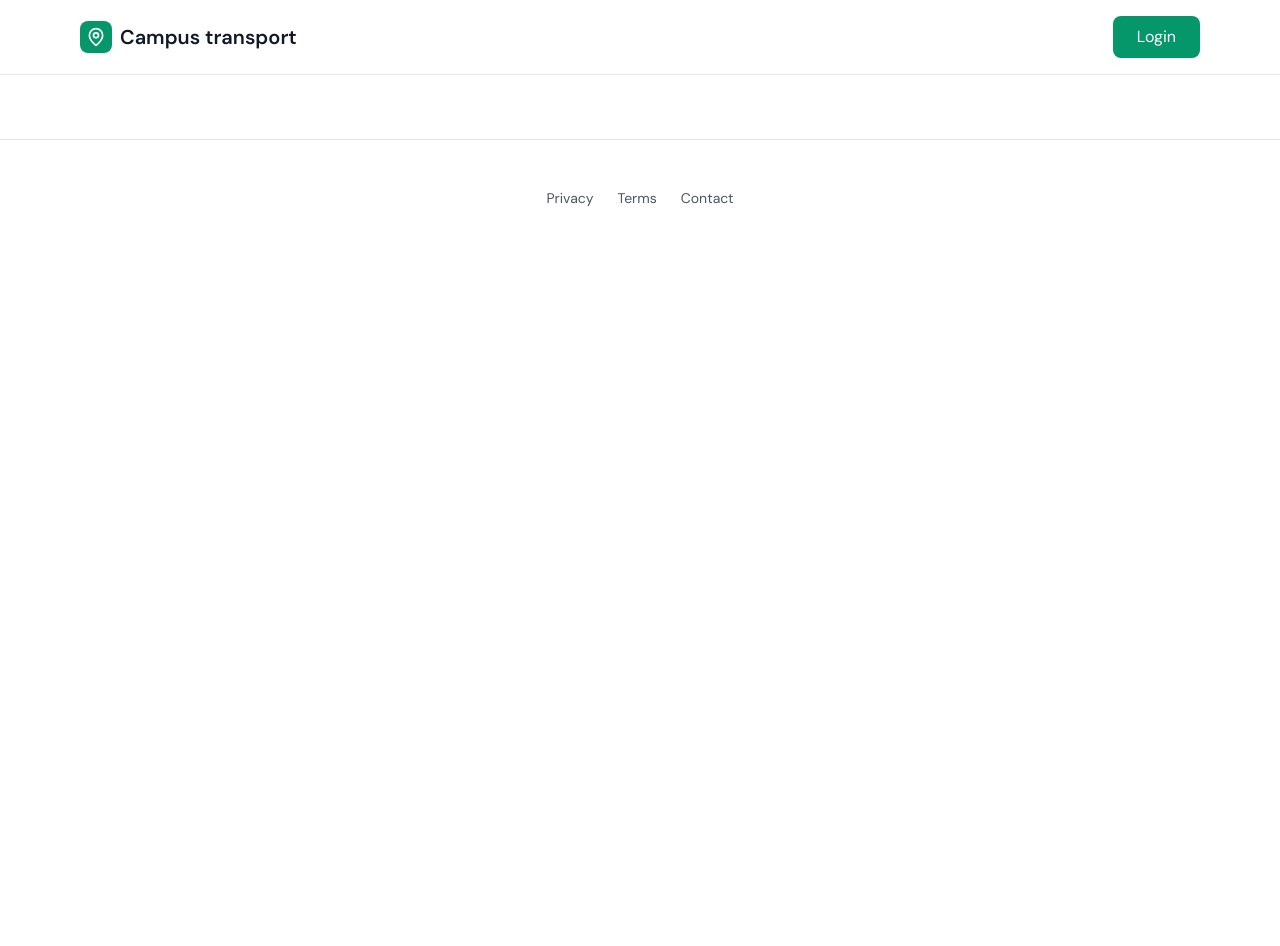
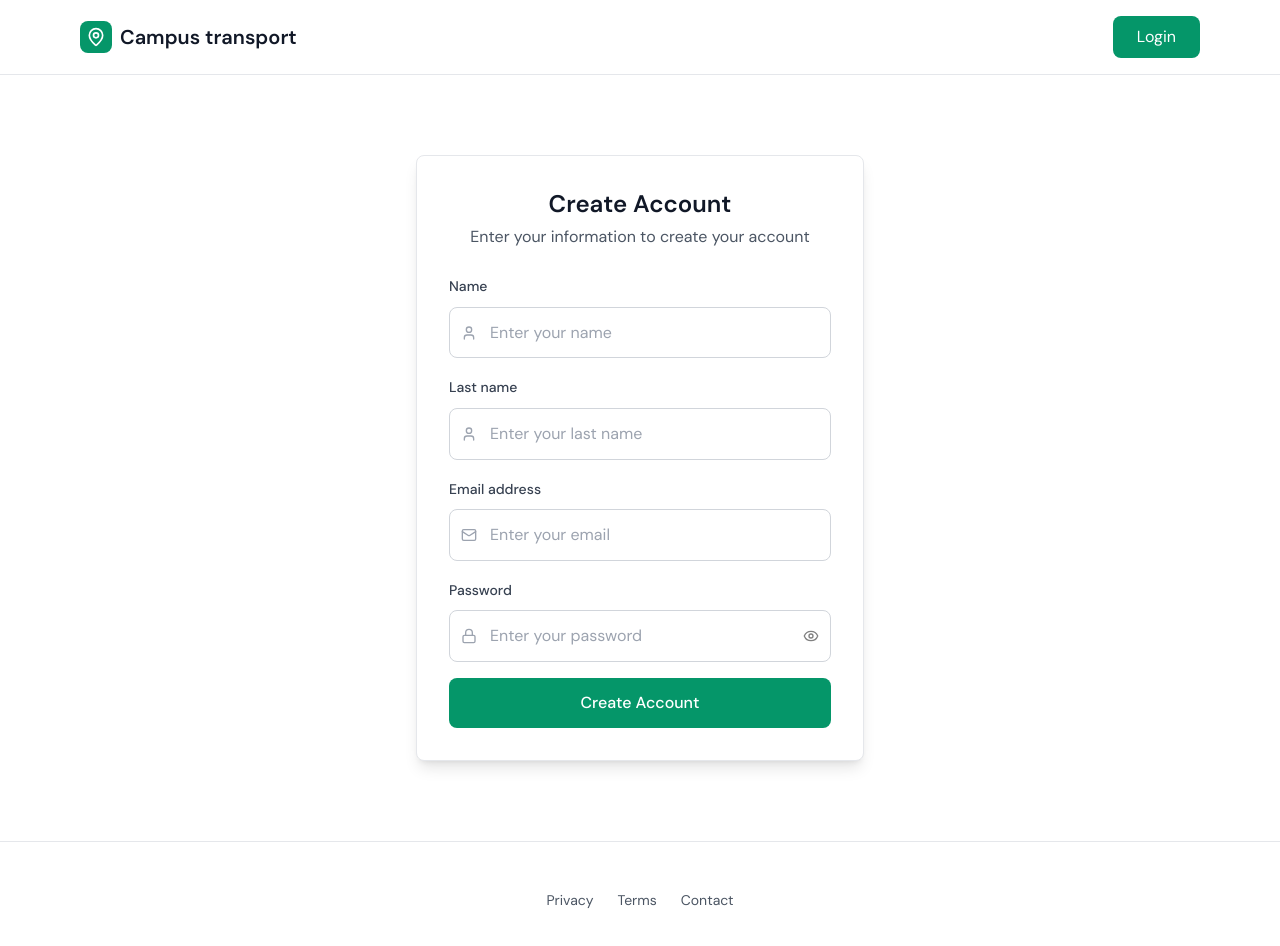
Before and after one commit to Uni-Mov/rl-campus-transport, a React (Vite) app in the folder frontend/: page /register in a window 1280 px wide. Shown: the top 946 px of the page. Before the commit the page ends 800 px from the top, so only its background shows below. Built offline with nearby package versions, Linux system fonts and the light colour scheme.

Commit message:
add page register and their hooks

```diff
--- a/frontend/src/pages/register/Register.tsx
+++ b/frontend/src/pages/register/Register.tsx
@@ -1,3 +1,9 @@
+import { RegisterForm } from "./organisms/RegisterForm";
 export default function Register(){
-    return (<> </>)
+    return (
+    <main className="flex items-center justify-center px-4 py-12">
+     <div className="w-full max-w-md">
+              <RegisterForm />
+     </div>
+    </main>)
 }
--- /dev/null
+++ b/frontend/src/pages/register/hooks/useRegister.ts
@@ -0,0 +1,57 @@
+import { useState } from "react";
+import { useNavigate } from "react-router-dom";
+import { useAuth } from "@/hooks/useAuth";
+
+export const useRegister = () => {
+
+  const [error, setError] = useState("");
+  const [showPassword, setShowPassword] = useState(false);
+  const [showConfirmPassword, setShowConfirmPassword] = useState(false);
+  const navigate = useNavigate();
+  const { register } = useAuth();
+
+  const validatePassword = (password: string): boolean => {
+
+    if (password.length < 8) {
+      setError("Password must be at least 8 characters long");
+      return false;
+    }
+    return true;
+  };
+
+  const handleSubmit = (e: React.FormEvent) => {
+    e.preventDefault();
+    const formData = new FormData(e.target as HTMLFormElement);
+    const name = formData.get('username') as string;
+    const lastname = formData.get('lastname') as string;
+    const email = formData.get('email') as string;
+    const password = formData.get('password') as string;
+    if (!validatePassword(password)) {
+      return;
+    }
+    setError("");
+    register(name, lastname, email, password)
+    .then((success) => {
+    if (success) {
+      navigate("/login");
+    } else {
+      setError("An error occurred while registering");
+    }
+   })
+  .catch((error) => {
+    console.error(error);
+    setError("An unexpected error occurred");
+  });
+
+  };
+
+  return {
+    showPassword,
+    setShowPassword,
+    showConfirmPassword,
+    setShowConfirmPassword,
+    validatePassword,
+    handleSubmit,
+    error
+  };
+};
--- /dev/null
+++ b/frontend/src/pages/register/organisms/RegisterForm.tsx
@@ -0,0 +1,114 @@
+import { Eye, Lock, Mail, User } from 'lucide-react';
+import { Alert, AlertTitle } from "@/components/ui/alert";
+import { OctagonAlert } from "lucide-react";
+import { useRegister } from "../hooks/useRegister";
+
+export function RegisterForm() {
+  const {
+    showPassword,
+    setShowPassword,
+    error,
+    handleSubmit
+  } = useRegister();
+
+  return (
+    <div className="bg-white shadow-lg rounded-lg border border-gray-200 p-8">
+      <div className="mb-6">
+        <h2 className="text-2xl font-semibold text-center text-gray-900">Create Account</h2>
+        <p className="text-center text-gray-600 mt-1">Enter your information to create your account</p>
+      </div>
+
+      <form className="space-y-4" onSubmit={handleSubmit}>
+        <div className="space-y-2">
+          <label htmlFor="name" className="text-sm font-medium text-gray-700">
+            Name
+          </label>
+          <div className="relative">
+            <User className="absolute left-3 top-1/2 transform -translate-y-1/2 text-gray-400 w-4 h-4" />
+            <input
+              id="name"
+              name="name"
+              type="text"
+              placeholder="Enter your name"
+              className="w-full pl-10 pr-4 py-3 border border-gray-300 rounded-lg focus:ring-2 focus:ring-emerald-500 focus:border-emerald-500 outline-none transition-colors"
+              required
+            />
+          </div>
+        </div>
+        <div className="space-y-2">
+        <label htmlFor="lastName" className="text-sm font-medium text-gray-700">
+            Last name
+          </label>
+          <div className="relative">
+            <User className="absolute left-3 top-1/2 transform -translate-y-1/2 text-gray-400 w-4 h-4" />
+            <input
+              id="lastName"
+              name="lastName"
+              type="text"
+              placeholder="Enter your last name"
+              className="w-full pl-10 pr-4 py-3 border border-gray-300 rounded-lg focus:ring-2 focus:ring-emerald-500 focus:border-emerald-500 outline-none transition-colors"
+              required
+            />
+          </div>
+        </div>
+
+        <div className="space-y-2">
+          <label htmlFor="email" className="text-sm font-medium text-gray-700">
+            Email address
+          </label>
+          <div className="relative">
+            <Mail className="absolute left-3 top-1/2 transform -translate-y-1/2 text-gray-400 w-4 h-4" />
+            <input
+              id="email"
+              name="email"
+              type="email"
+              placeholder="Enter your email"
+              className="w-full pl-10 pr-4 py-3 border border-gray-300 rounded-lg focus:ring-2 focus:ring-emerald-500 focus:border-emerald-500 outline-none transition-colors"
+              required
+            />
+          </div>
+        </div>
+
+        <div className="space-y-2">
+          <label htmlFor="password" className="text-sm font-medium text-gray-700">
+            Password
+          </label>
+          <div className="relative">
+            <Lock className="absolute left-3 top-1/2 transform -translate-y-1/2 text-gray-400 w-4 h-4" />
+            <input
+              id="password"
+              name="password"
+              type={showPassword ? "text" : "password"}
+              placeholder="Enter your password"
+              className="w-full pl-10 pr-10 py-3 border border-gray-300 rounded-lg focus:ring-2 focus:ring-emerald-500 focus:border-emerald-500 outline-none transition-colors"
+              required
+            />
+            <button
+              type="button"
+              className="absolute right-3 top-1/2 transform -translate-y-1/2 text-gray-400 hover:text-gray-600"
+              onClick={() => setShowPassword((prev) => !prev)}
+            >
+              <Eye size={16} color="gray" />
+            </button>
+          </div>
+        </div>
+
+        <button
+          type="submit"
+          className="w-full py-3 bg-primary text-white font-medium rounded-lg transition-colors"
+        >
+          Create Account
+        </button>
+      </form>
+
+      {error &&
+        <Alert className="bg-destructive/10 dark:bg-destructive/15 py-4 mt-2 text-destructive border-none">
+          <OctagonAlert className="size-4" />
+          <AlertTitle>
+            {error}
+          </AlertTitle>
+        </Alert>
+      }
+    </div>
+  );
+}
```
